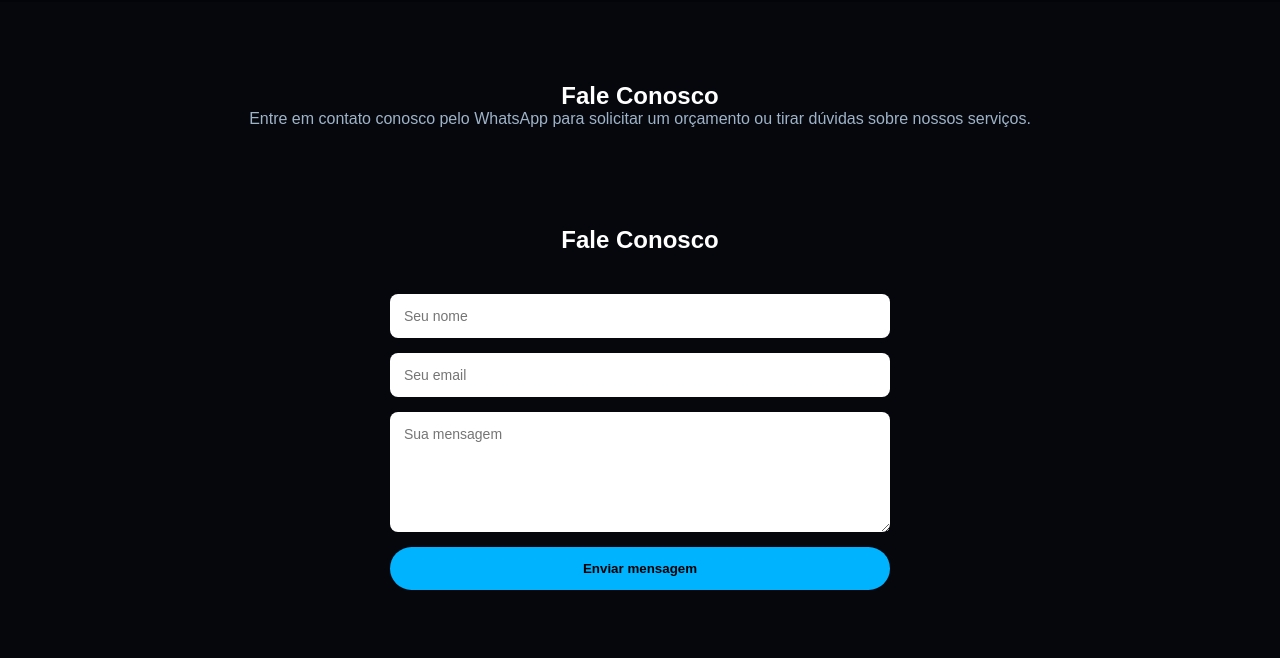
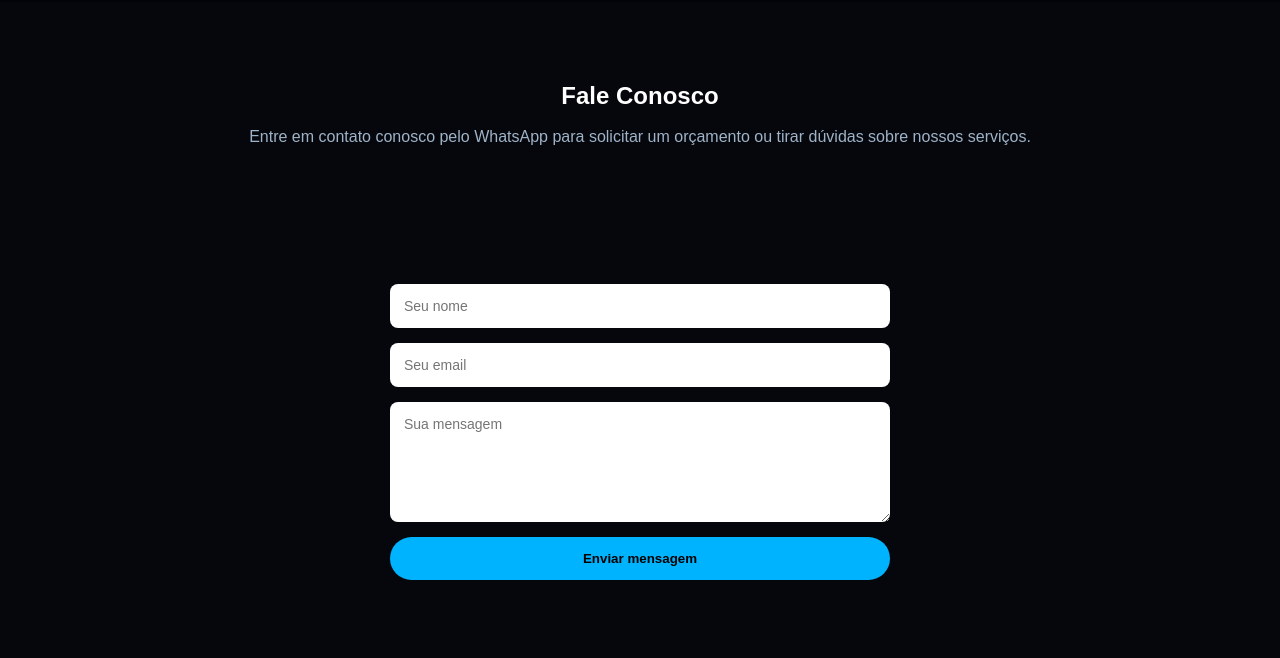
Before and after one commit to imanzuhrah/SiteFourCode, a plain HTML site: page contato.html in a window 1280 px wide. Shown: the part 142-800 px from the top of the page. Drawn offline with Linux system fonts and the light colour scheme.

Commit message:
Update 29.12.25

```diff
--- a/contato.html
+++ b/contato.html
@@ -25,6 +25,7 @@
 
 <section class="sobre fade-up">
     <h2>Fale Conosco</h2>
+    <br>
     <p>
         Entre em contato conosco pelo WhatsApp para solicitar um orçamento
         ou tirar dúvidas sobre nossos serviços.
@@ -33,7 +34,6 @@
     <br>
 
     <section class="sobre fade-up">
-    <h2>Fale Conosco</h2>
 
     <form
       action="https://formsubmit.co/four4code4@gmail.com"
```
